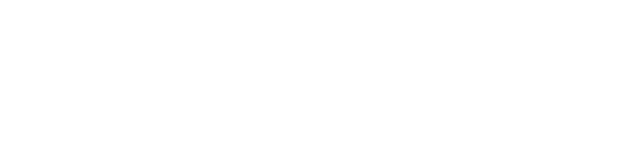
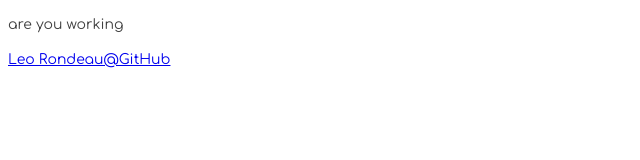
Before and after one commit to leorondeau/daily-journal, a plain HTML site: page index.html in a window 1280 px wide. Shown: the whole page, without its empty margins (0-640 px from the left). Drawn offline with Linux system fonts and the light colour scheme; a web font is replaced by a local one.

Commit message:
added footer with working link to github

```diff
--- a/index.html
+++ b/index.html
@@ -1,5 +1,6 @@
 <!doctype html>
 <html lang="en">
+
 <head>
     <meta charset="utf-8">
     <title>Nashville Software School</title>
@@ -8,9 +9,12 @@
 
 <body>
     <main id="container">
-
+        <p>are you working</p>
     </main>
 
     <script type="module" src="./scripts/main.js"></script>
 </body>
+<footer>
+    <p><a href="https://github.com/leorondeau">Leo Rondeau@GitHub</a></p>
+</footer>
 </html>
```
Lines whose indentation alone changed are shown as unchanged.
